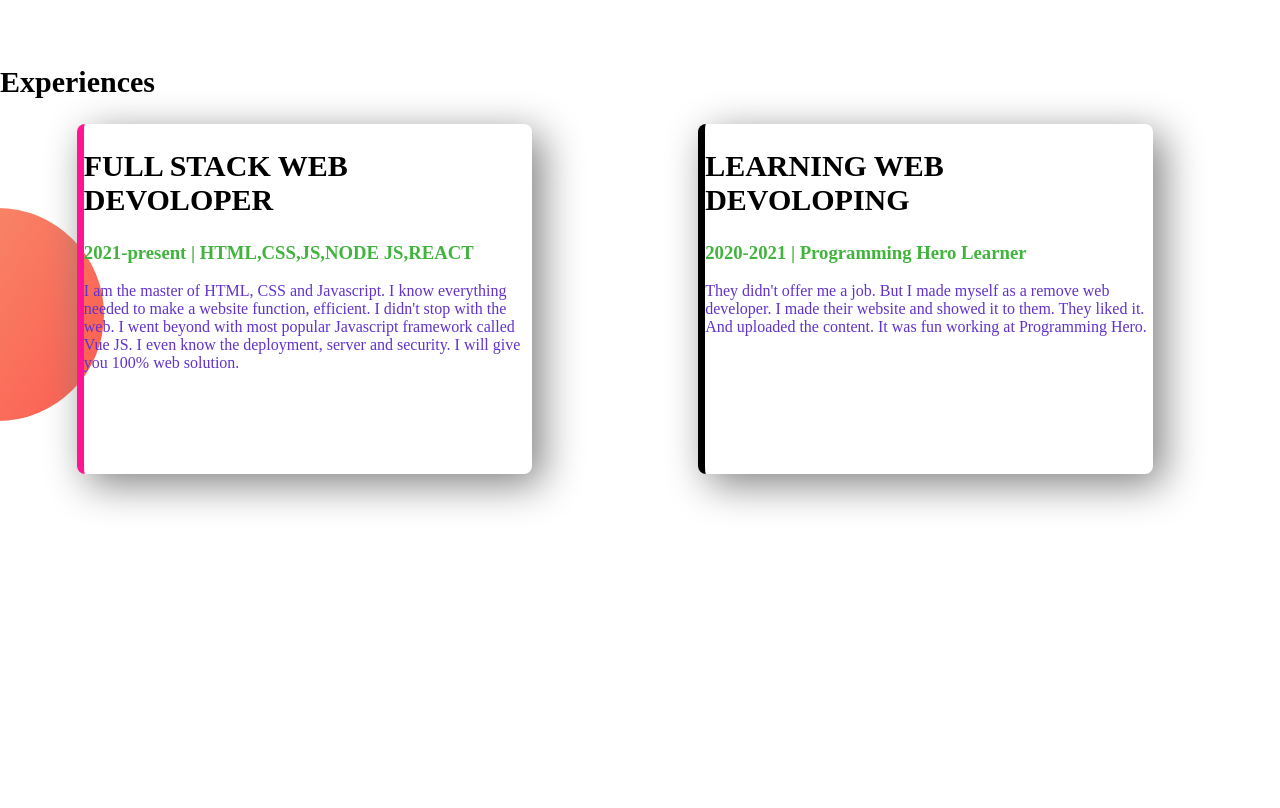
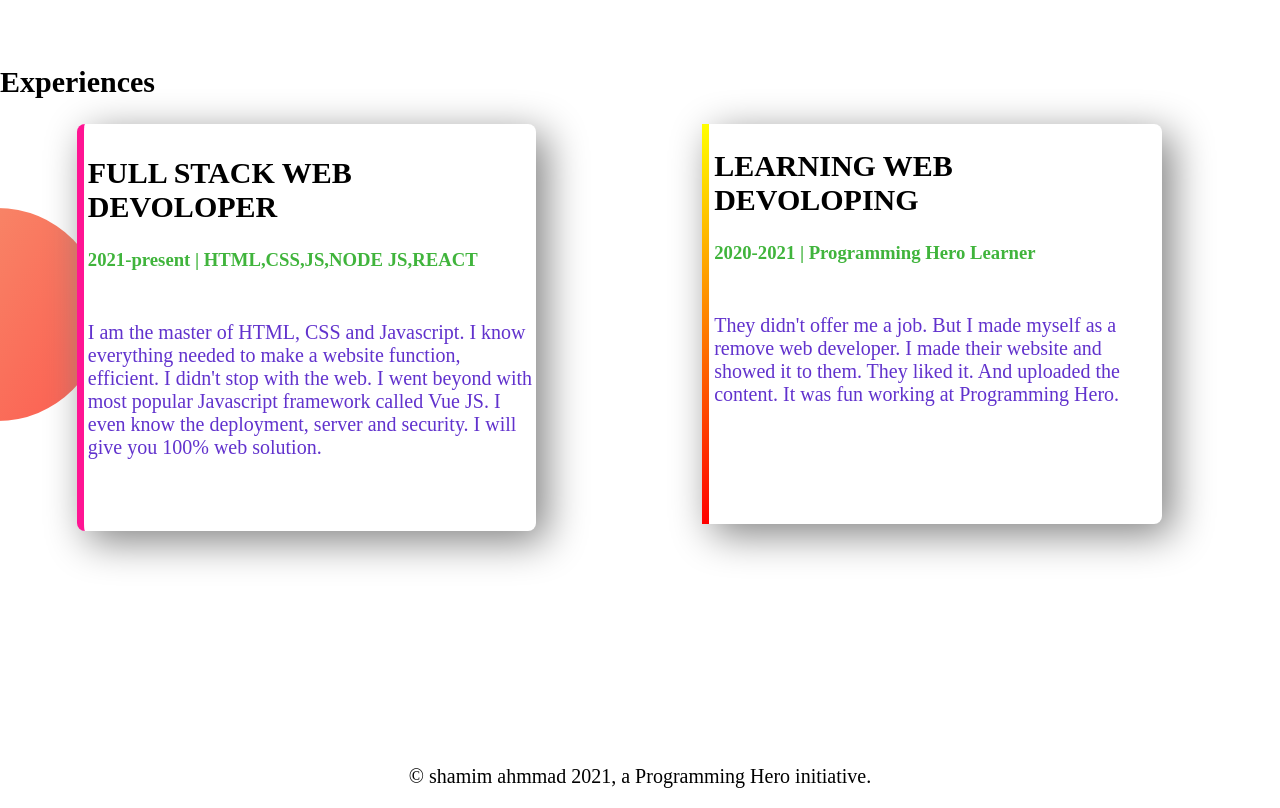
Before and after one commit to Shamim-swe/web-protfolio2, a plain HTML site: page index.html in a window 1280 px wide. Shown: the part 960-1768 px from the top of the page. Before the commit the page ends 1525 px from the top, so only its background shows below. Drawn offline with Linux system fonts and the light colour scheme.

Commit message:
my first website done yay

```diff
--- a/index.html
+++ b/index.html
@@ -52,5 +52,8 @@
     </div>
 
   </section>
+  <footer>
+    <p>© shamim ahmmad 2021, a Programming Hero initiative.</p>
+  </footer>
 </body>
 </html>
--- a/style.css
+++ b/style.css
@@ -77,8 +77,11 @@ section{
   margin-left: 6%;
   margin-right:7%;
   box-shadow:10px 10px 40px gray;
-  height:70%;
+  height:80%;
   border-radius: 8px;
+  background-color: white;
+  padding-left:5px;
+
 
 }
 .exp-area{
@@ -91,13 +94,26 @@ h3{
 }
 #p1{
   color:rgb(97, 50, 205);
+  padding-top: 30px;
+  font-size: 20px;
 }
 #s-1{
   border-left-style:solid;
   border-left-color: deeppink;
   border-width:7px;
+  padding-left: 4px;
+  padding-top:7px;
+
 }
 #s-2{
-  border-left:7px solid;
+  border-left: 7px solid;
+  border-image: linear-gradient(180deg, yellow, red);
+   border-image-slice:1;
 
-  }
+   border-radius: 8px;
+}
+footer{
+  text-align: center;
+  font-size:20px;
+  margin-top:200px;
+}
```
